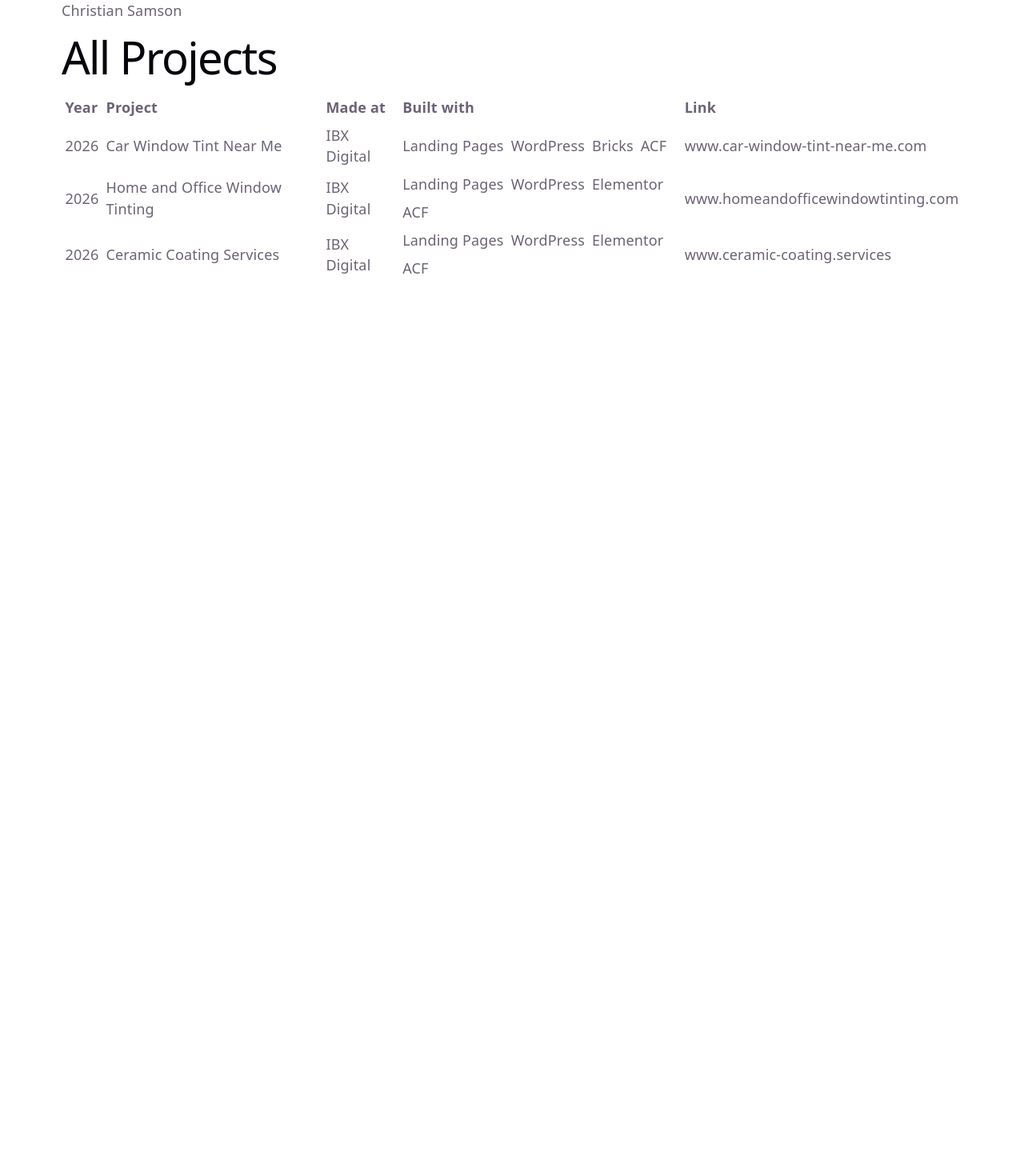
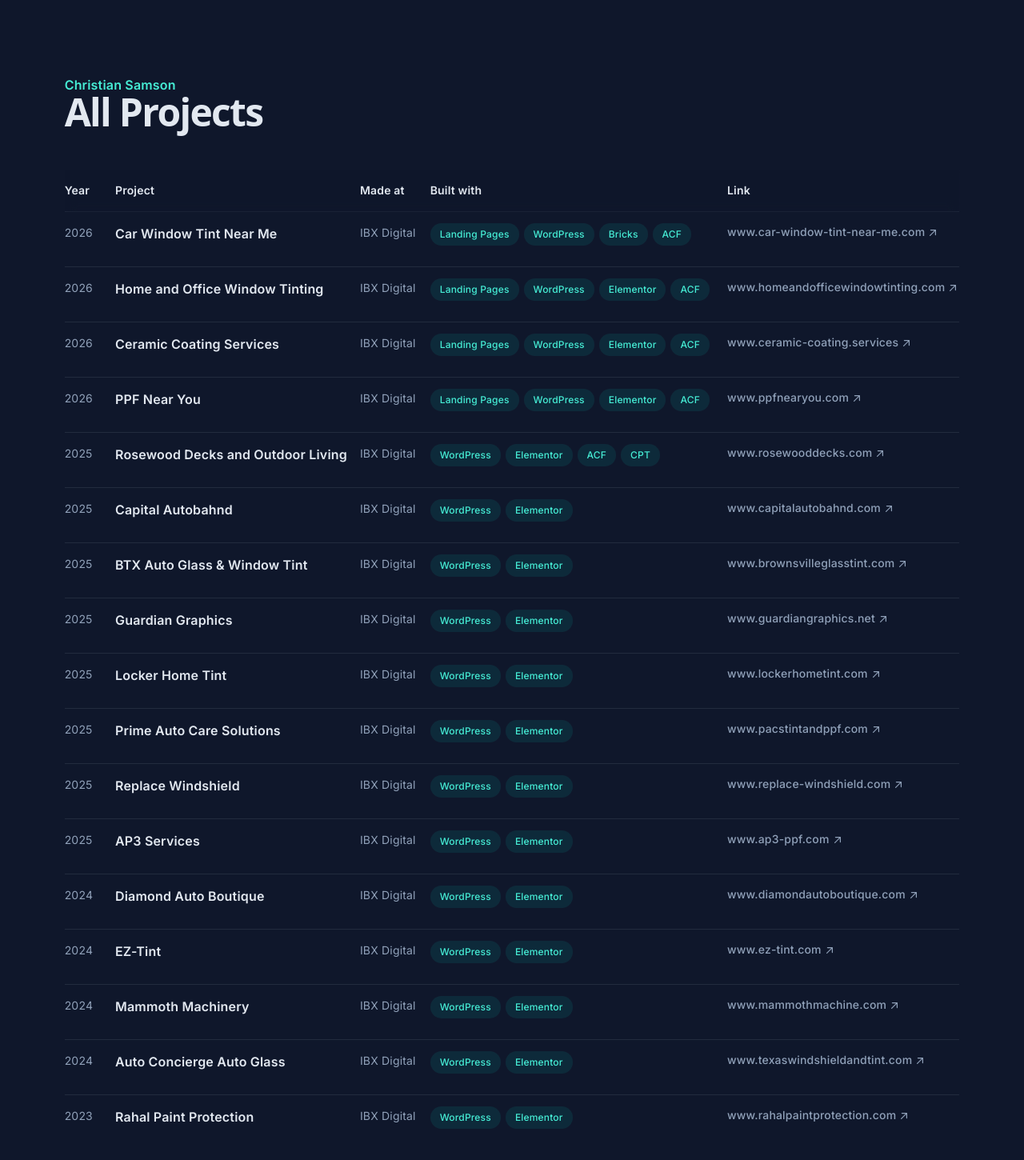
Before and after one commit to chansamson/Portfolio, a React (Vite) app: page / in a window 1280 px wide. Shown: the top 1450 px of the page at 80% size. Before the commit the page ends 800 px from the top, so only its background shows below. Built offline with nearby package versions, Linux system fonts and the light colour scheme.

Commit message:
13.07.2026

```diff
--- a/index.html
+++ b/index.html
@@ -4,11 +4,19 @@
     <meta charset="UTF-8" />
     <link rel="icon" type="image/svg+xml" href="/favicon.svg" />
     <meta name="viewport" content="width=device-width, initial-scale=1.0" />
+    <link rel="preconnect" href="https://fonts.googleapis.com" />
+    <link rel="preconnect" href="https://fonts.gstatic.com" crossorigin />
+    <link
+      href="https://fonts.googleapis.com/css2?family=Inter:ital,opsz,wght@0,14..32,100..900;1,14..32,100..900&display=swap"
+      rel="stylesheet"
+    />
     <link rel="stylesheet" href="/src/App.css" />
     <link rel="stylesheet" href="/src/index.css" />
     <title>Portfolio | Christian Samson</title>
   </head>
-  <body>
+  <body
+    class="bg-slate-900 leading-relaxed text-slate-400 antialiased selection:bg-teal-300 selection:text-teal-900"
+  >
     <div id="root"></div>
     <script type="module" src="/src/main.tsx"></script>
   </body>
--- a/src/App.css
+++ b/src/App.css
@@ -1,5 +1,3 @@
-@import "tailwindcss";
-
 .counter {
   font-size: 16px;
   padding: 5px 10px;
@@ -184,8 +182,3 @@
     border-right-color: var(--border);
   }
 }
-
-td,
-th {
-  padding: 0.25rem;
-}
--- a/src/App.tsx
+++ b/src/App.tsx
@@ -1,63 +1,70 @@
-const projects = [
-  {
-    id: 1,
-    year: 2026,
-    project: "Car Window Tint Near Me",
-    madeAt: "IBX Digital",
-    builtWith: ["Landing Pages", "WordPress", "Bricks", "ACF"],
-    link: "www.car-window-tint-near-me.com",
-    url: "https://car-window-tint-near-me.com/",
-  },
-  {
-    id: 2,
-    year: 2026,
-    project: "Home and Office Window Tinting",
-    madeAt: "IBX Digital",
-    builtWith: ["Landing Pages", "WordPress", "Elementor", "ACF"],
-    link: "www.homeandofficewindowtinting.com",
-    url: "https://homeandofficewindowtinting.com/",
-  },
-  {
-    id: 3,
-    year: 2026,
-    project: "Ceramic Coating Services",
-    madeAt: "IBX Digital",
-    builtWith: ["Landing Pages", "WordPress", "Elementor", "ACF"],
-    link: "www.ceramic-coating.services",
-    url: "https://ceramic-coating.services/",
-  },
-];
+import { projects } from "./Projects";
 
 const ProjectsTable = () => {
-  const projectList = projects.map((project) => (
-    <tr key={project.id}>
-      <td>{project.year}</td>
-      <td>{project.project}</td>
-      <td>{project.madeAt}</td>
-      <td>
-        <ul className="flex flex-wrap gap-2">
-          {project.builtWith.map((tool) => (
-            <li key={tool}>{tool}</li>
+  const sortedProjectList = [...projects].sort((a, b) => b.year - a.year);
+
+  const projectList = sortedProjectList.map((project, index) => (
+    <tr key={index} className="border-b border-slate-300/10 last:border-none">
+      <td className="py-4 pr-4 align-top text-sm">{project.year}</td>
+      <td className="py-4 pr-4 align-top font-semibold leading-snug text-slate-200">
+        {project.project}
+      </td>
+      <td className="hidden py-4 pr-4 align-top text-sm lg:table-cell">
+        {project.madeAt}
+      </td>
+      <td className="hidden py-4 pr-4 align-top lg:table-cell">
+        <ul className="flex -translate-y-1.5 flex-wrap">
+          {project.builtWith.map((tool, index) => (
+            <li key={index} className="my-1 mr-1.5">
+              <div className="flex items-center rounded-full bg-teal-400/10 px-3 py-1 text-xs font-medium leading-5 text-teal-300 ">
+                {tool}
+              </div>
+            </li>
           ))}
         </ul>
       </td>
-      <td>
+      <td className="hidden py-4 align-top sm:table-cell">
         <a href={project.url} target="_blank">
-          {project.link}
+          <div className="items-baseline font-medium leading-tight text-slate-200 text-sm text-slate-400 group/link text-sm hover:text-teal-300">
+            {project.link}
+            <svg
+              xmlns="http://www.w3.org/2000/svg"
+              viewBox="0 0 20 20"
+              fill="currentColor"
+              className="inline-block h-4 w-4 shrink-0 transition-transform group-hover/link:-translate-y-1 group-hover/link:translate-x-1 group-focus-visible/link:-translate-y-1 group-focus-visible/link:translate-x-1 motion-reduce:transition-none ml-0.5"
+              aria-hidden="true"
+            >
+              <path
+                fill-rule="evenodd"
+                d="M5.22 14.78a.75.75 0 001.06 0l7.22-7.22v5.69a.75.75 0 001.5 0v-7.5a.75.75 0 00-.75-.75h-7.5a.75.75 0 000 1.5h5.69l-7.22 7.22a.75.75 0 000 1.06z"
+                clip-rule="evenodd"
+              ></path>
+            </svg>
+          </div>
         </a>
       </td>
     </tr>
   ));
 
   return (
-    <table className="table-auto w-full text-left">
-      <thead>
+    <table className="mt-12 w-full border-collapse text-left">
+      <thead className="sticky top-0 z-10 border-b border-slate-300/10 bg-slate-900/75 px-6 py-5 backdrop-blur">
         <tr>
-          <th>Year</th>
-          <th>Project</th>
-          <th>Made at</th>
-          <th>Built with</th>
-          <th>Link</th>
+          <th className="py-4 pr-8 text-sm font-semibold text-slate-200">
+            Year
+          </th>
+          <th className="py-4 pr-8 text-sm font-semibold text-slate-200">
+            Project
+          </th>
+          <th className="hidden py-4 pr-8 text-sm font-semibold text-slate-200 lg:table-cell">
+            Made at
+          </th>
+          <th className="hidden py-4 pr-8 text-sm font-semibold text-slate-200 lg:table-cell">
+            Built with
+          </th>
+          <th className="hidden py-4 pr-8 text-sm font-semibold text-slate-200 sm:table-cell">
+            Link
+          </th>
         </tr>
       </thead>
       <tbody>{projectList}</tbody>
@@ -67,10 +74,16 @@ const ProjectsTable = () => {
 
 export default function Page() {
   return (
-    <div>
-      <p className="text-left">Christian Samson</p>
-      <h1 className="text-left">All Projects</h1>
-      <ProjectsTable />
+    <div className="mx-auto min-h-screen max-w-screen-xl px-6 py-12 font-sans md:px-12 md:py-16 lg:py-0">
+      <div className="lg:py-24">
+        <p className="mb-2 font-semibold leading-tight text-teal-300 text-left">
+          Christian Samson
+        </p>
+        <h1 className="text-4xl font-bold tracking-tight text-slate-200 sm:text-5xl text-left">
+          All Projects
+        </h1>
+        <ProjectsTable />
+      </div>
     </div>
   );
 }
--- /dev/null
+++ b/src/Projects.tsx
@@ -0,0 +1,138 @@
+export const projects = [
+  {
+    year: 2026,
+    project: "Car Window Tint Near Me",
+    madeAt: "IBX Digital",
+    builtWith: ["Landing Pages", "WordPress", "Bricks", "ACF"],
+    link: "www.car-window-tint-near-me.com",
+    url: "https://car-window-tint-near-me.com/",
+  },
+  {
+    year: 2026,
+    project: "Home and Office Window Tinting",
+    madeAt: "IBX Digital",
+    builtWith: ["Landing Pages", "WordPress", "Elementor", "ACF"],
+    link: "www.homeandofficewindowtinting.com",
+    url: "https://homeandofficewindowtinting.com/",
+  },
+  {
+    year: 2026,
+    project: "Ceramic Coating Services",
+    madeAt: "IBX Digital",
+    builtWith: ["Landing Pages", "WordPress", "Elementor", "ACF"],
+    link: "www.ceramic-coating.services",
+    url: "https://www.ceramic-coating.services/",
+  },
+  {
+    year: 2026,
+    project: "PPF Near You",
+    madeAt: "IBX Digital",
+    builtWith: ["Landing Pages", "WordPress", "Elementor", "ACF"],
+    link: "www.ppfnearyou.com",
+    url: "https://ppfnearyou.com/",
+  },
+  {
+    year: 2025,
+    project: "Rosewood Decks and Outdoor Living",
+    madeAt: "IBX Digital",
+    builtWith: ["WordPress", "Elementor", "ACF", "CPT"],
+    link: "www.rosewooddecks.com",
+    url: "https://www.rosewooddecks.com/",
+  },
+  {
+    year: 2025,
+    project: "Capital Autobahnd",
+    madeAt: "IBX Digital",
+    builtWith: ["WordPress", "Elementor"],
+    link: "www.capitalautobahnd.com",
+    url: "https://www.capitalautobahnd.com/",
+  },
+  {
+    year: 2025,
+    project: "BTX Auto Glass & Window Tint",
+    madeAt: "IBX Digital",
+    builtWith: ["WordPress", "Elementor"],
+    link: "www.brownsvilleglasstint.com",
+    url: "https://www.brownsvilleglasstint.com/",
+  },
+  {
+    year: 2025,
+    project: "Guardian Graphics",
+    madeAt: "IBX Digital",
+    builtWith: ["WordPress", "Elementor"],
+    link: "www.guardiangraphics.net",
+    url: "https://www.guardiangraphics.net/",
+  },
+  {
+    year: 2025,
+    project: "Locker Home Tint",
+    madeAt: "IBX Digital",
+    builtWith: ["WordPress", "Elementor"],
+    link: "www.lockerhometint.com",
+    url: "https://www.lockerhometint.com/",
+  },
+  {
+    year: 2025,
+    project: "Prime Auto Care Solutions",
+    madeAt: "IBX Digital",
+    builtWith: ["WordPress", "Elementor"],
+    link: "www.pacstintandppf.com",
+    url: "https://www.pacstintandppf.com/",
+  },
+  {
+    year: 2025,
+    project: "Replace Windshield",
+    madeAt: "IBX Digital",
+    builtWith: ["WordPress", "Elementor"],
+    link: "www.replace-windshield.com",
+    url: "https://replace-windshield.com/",
+  },
+  {
+    year: 2025,
+    project: "AP3 Services",
+    madeAt: "IBX Digital",
+    builtWith: ["WordPress", "Elementor"],
+    link: "www.ap3-ppf.com",
+    url: "https://www.ap3-ppf.com/",
+  },
+  {
+    year: 2024,
+    project: "Diamond Auto Boutique",
+    madeAt: "IBX Digital",
+    builtWith: ["WordPress", "Elementor"],
+    link: "www.diamondautoboutique.com",
+    url: "https://www.diamondautoboutique.com/",
+  },
+  {
+    year: 2024,
+    project: "EZ-Tint",
+    madeAt: "IBX Digital",
+    builtWith: ["WordPress", "Elementor"],
+    link: "www.ez-tint.com",
+    url: "https://www.ez-tint.com/",
+  },
+  {
+    year: 2024,
+    project: "Mammoth Machinery",
+    madeAt: "IBX Digital",
+    builtWith: ["WordPress", "Elementor"],
+    link: "www.mammothmachine.com",
+    url: "https://www.mammothmachine.com/",
+  },
+  {
+    year: 2024,
+    project: "Auto Concierge Auto Glass",
+    madeAt: "IBX Digital",
+    builtWith: ["WordPress", "Elementor"],
+    link: "www.texaswindshieldandtint.com",
+    url: "https://www.texaswindshieldandtint.com/",
+  },
+  {
+    year: 2023,
+    project: "Rahal Paint Protection",
+    madeAt: "IBX Digital",
+    builtWith: ["WordPress", "Elementor"],
+    link: "www.rahalpaintprotection.com",
+    url: "https://www.rahalpaintprotection.com/",
+  },
+];
--- a/src/index.css
+++ b/src/index.css
@@ -1,3 +1,9 @@
+@import "tailwindcss";
+
+* {
+  font-family: "Inter", sans-serif;
+}
+
 :root {
   --text: #6b6375;
   --text-h: #08060d;
@@ -15,7 +21,7 @@
   --heading: system-ui, "Segoe UI", Roboto, sans-serif;
   --mono: ui-monospace, Consolas, monospace;
 
-  font: 18px/145% var(--sans);
+  font: 16px/145% var(--sans);
   letter-spacing: 0.18px;
   color-scheme: light dark;
   color: var(--text);
@@ -51,7 +57,6 @@
 }
 
 #root {
-  width: 1126px;
   max-width: 100%;
   margin: 0 auto;
   text-align: center;
@@ -69,26 +74,18 @@ body {
 h1,
 h2 {
   font-family: var(--heading);
-  font-weight: 500;
-  color: var(--text-h);
 }
 
 h1 {
-  font-size: 56px;
   letter-spacing: -1.68px;
-  margin: 32px 0;
   @media (max-width: 1024px) {
-    font-size: 36px;
-    margin: 20px 0;
   }
 }
 h2 {
-  font-size: 24px;
   line-height: 118%;
   letter-spacing: -0.24px;
   margin: 0 0 8px;
   @media (max-width: 1024px) {
-    font-size: 20px;
   }
 }
 p {
@@ -100,11 +97,9 @@ code,
   font-family: var(--mono);
   display: inline-flex;
   border-radius: 4px;
-  color: var(--text-h);
 }
 
 code {
-  font-size: 15px;
   line-height: 135%;
   padding: 4px 8px;
   background: var(--code-bg);
```
